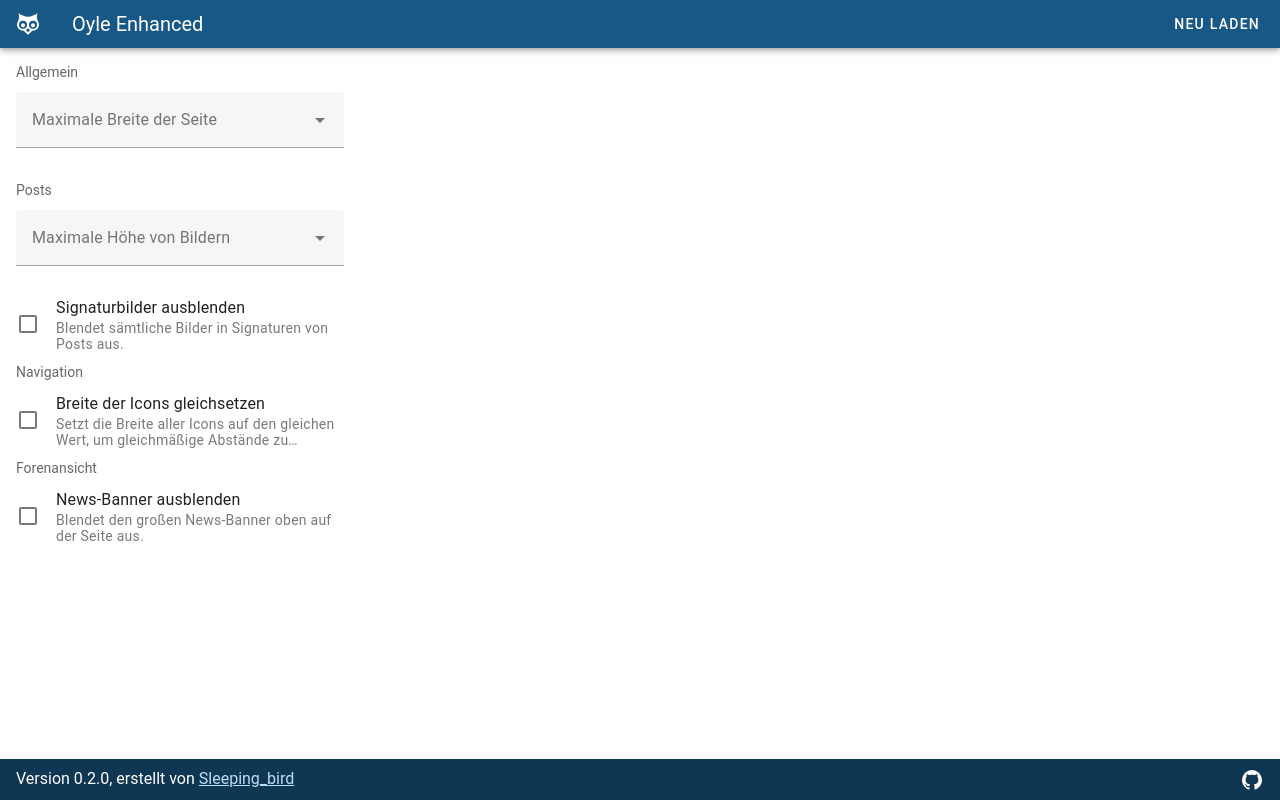
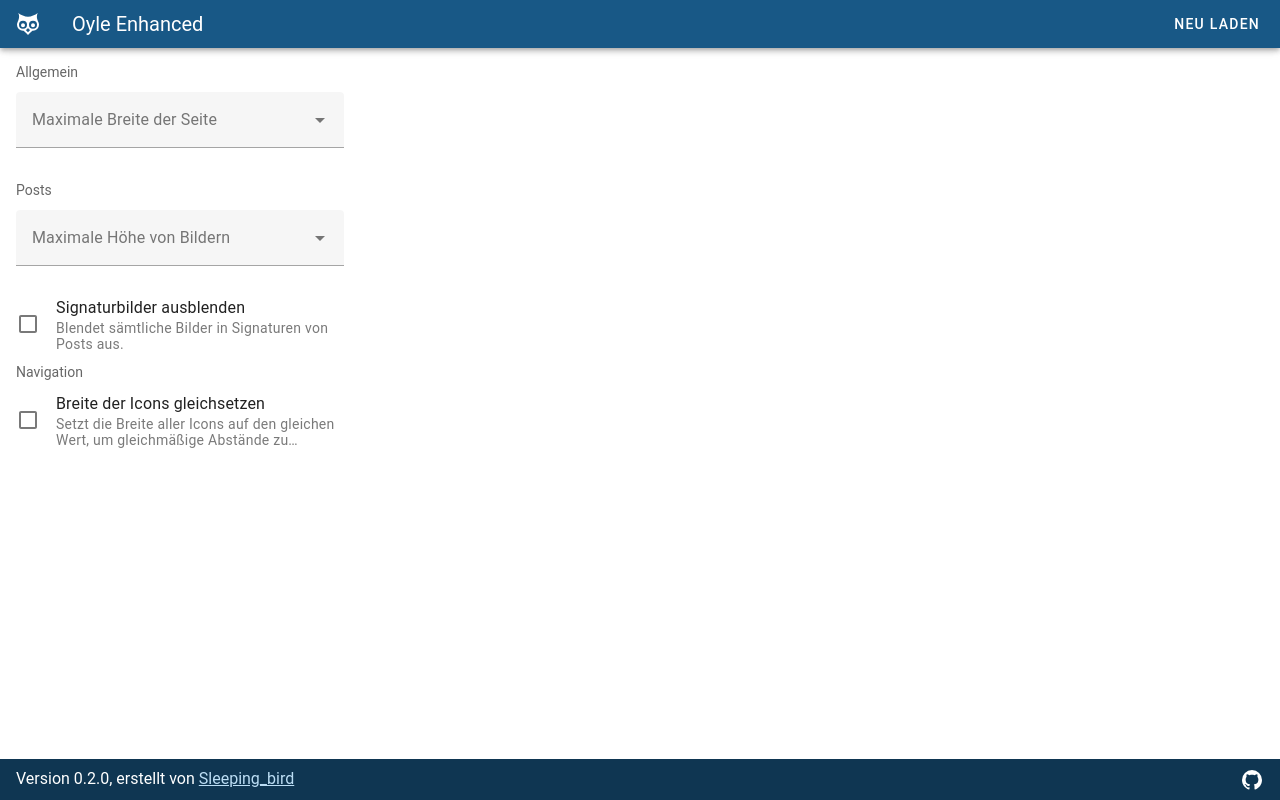
Before and after one commit to C0Nd3Mnd/oyle-enhanced, a Vue app: page / in a window 1280 px wide. Built offline with nearby package versions, Linux system fonts and the light colour scheme.

Commit message:
Hide banner hiding functionality
No longer needed for now, as the banner was removed

```diff
--- a/src/App.vue
+++ b/src/App.vue
@@ -150,18 +150,18 @@
             Abstände zu erzeugen.
           </v-list-item-subtitle>
         </v-list-item>
-        <v-list-subheader>Forenansicht</v-list-subheader>
-        <v-list-item @click="toggleProp('hideForumNewsBanner')">
-          <template #prepend>
-            <v-list-item-action start>
-              <v-checkbox-btn :model-value="storage.hideForumNewsBanner" />
-            </v-list-item-action>
-          </template>
-          <v-list-item-title>News-Banner ausblenden</v-list-item-title>
-          <v-list-item-subtitle>
-            Blendet den großen News-Banner oben auf der Seite aus.
-          </v-list-item-subtitle>
-        </v-list-item>
+        <!--        <v-list-subheader>Forenansicht</v-list-subheader>-->
+        <!--        <v-list-item @click="toggleProp('hideForumNewsBanner')">-->
+        <!--          <template #prepend>-->
+        <!--            <v-list-item-action start>-->
+        <!--              <v-checkbox-btn :model-value="storage.hideForumNewsBanner" />-->
+        <!--            </v-list-item-action>-->
+        <!--          </template>-->
+        <!--          <v-list-item-title>News-Banner ausblenden</v-list-item-title>-->
+        <!--          <v-list-item-subtitle>-->
+        <!--            Blendet den großen News-Banner oben auf der Seite aus.-->
+        <!--          </v-list-item-subtitle>-->
+        <!--        </v-list-item>-->
       </v-list>
       <v-footer app class="pa-0">
         <div class="px-4 py-2 bg-secondary w-100 d-flex">
```
